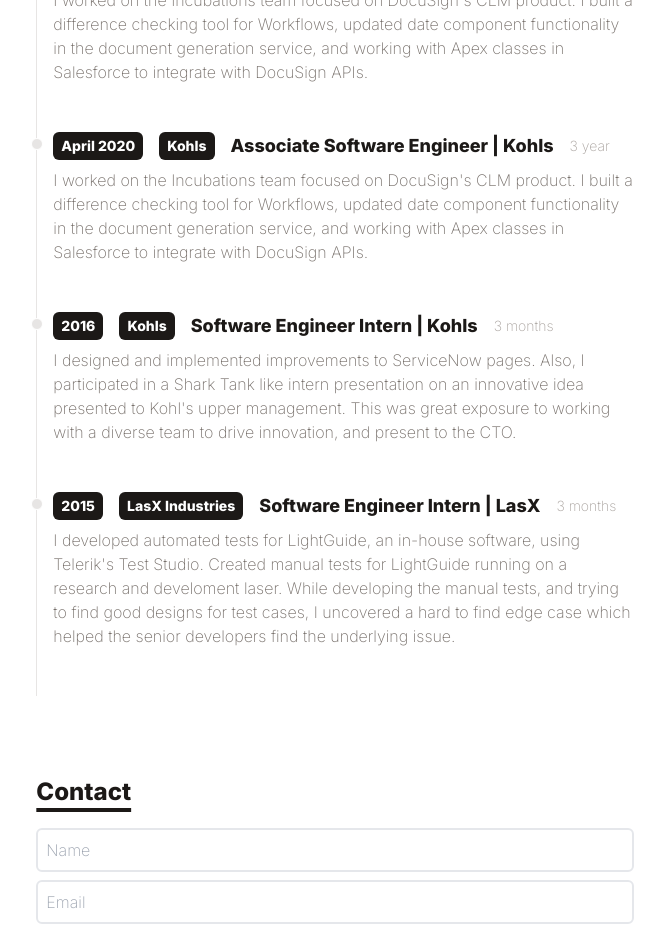
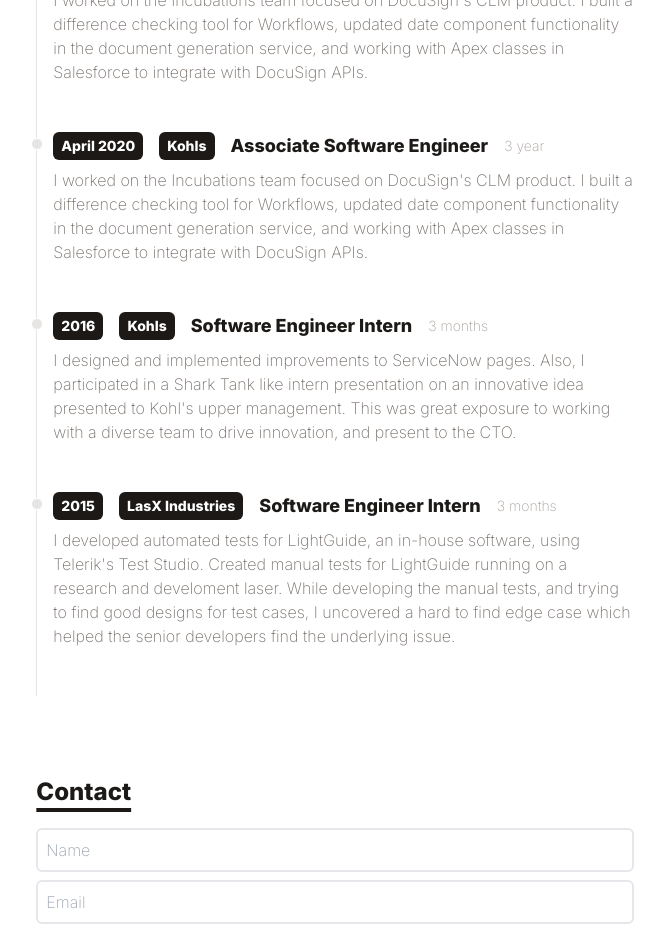
Before and after one commit to codyferguson/website-frontend, a React (Vite) app: page / in a window 1280 px wide. Shown: the part 1060-1989 px from the top of the page, without its empty margins (305-970 px from the left). Built offline with nearby package versions, Linux system fonts and the light colour scheme.

Commit message:
Remove old title format on timeline (#106)

```diff
--- a/src/data/timeline.js
+++ b/src/data/timeline.js
@@ -15,21 +15,21 @@ export default [
     },
     {
         year: 'April 2020',
-        title: 'Associate Software Engineer | Kohls',
+        title: 'Associate Software Engineer',
         company: 'Kohls',
         duration: '3 year',
         details: "I worked on the Incubations team focused on DocuSign's CLM product. I built a difference checking tool for Workflows, updated date component functionality in the document generation service, and working with Apex classes in Salesforce to integrate with DocuSign APIs."
     },
     {
         year: '2016',
-        title: 'Software Engineer Intern | Kohls',
+        title: 'Software Engineer Intern',
         company: 'Kohls',
         duration: '3 months',
         details: "I designed and implemented improvements to ServiceNow pages. Also, I participated in a Shark Tank like intern presentation on an innovative idea presented to Kohl's upper management. This was great exposure to working with a diverse team to drive innovation, and present to the CTO."
     },
     {
         year: '2015',
-        title: 'Software Engineer Intern | LasX',
+        title: 'Software Engineer Intern',
         company: 'LasX Industries',
         duration: '3 months',
         details: "I developed automated tests for LightGuide, an in-house software, using Telerik's Test Studio. Created manual tests for LightGuide running on a research and develoment laser. While developing the manual tests, and trying to find good designs for test cases, I uncovered a hard to find edge case which helped the senior developers find the underlying issue."
```
